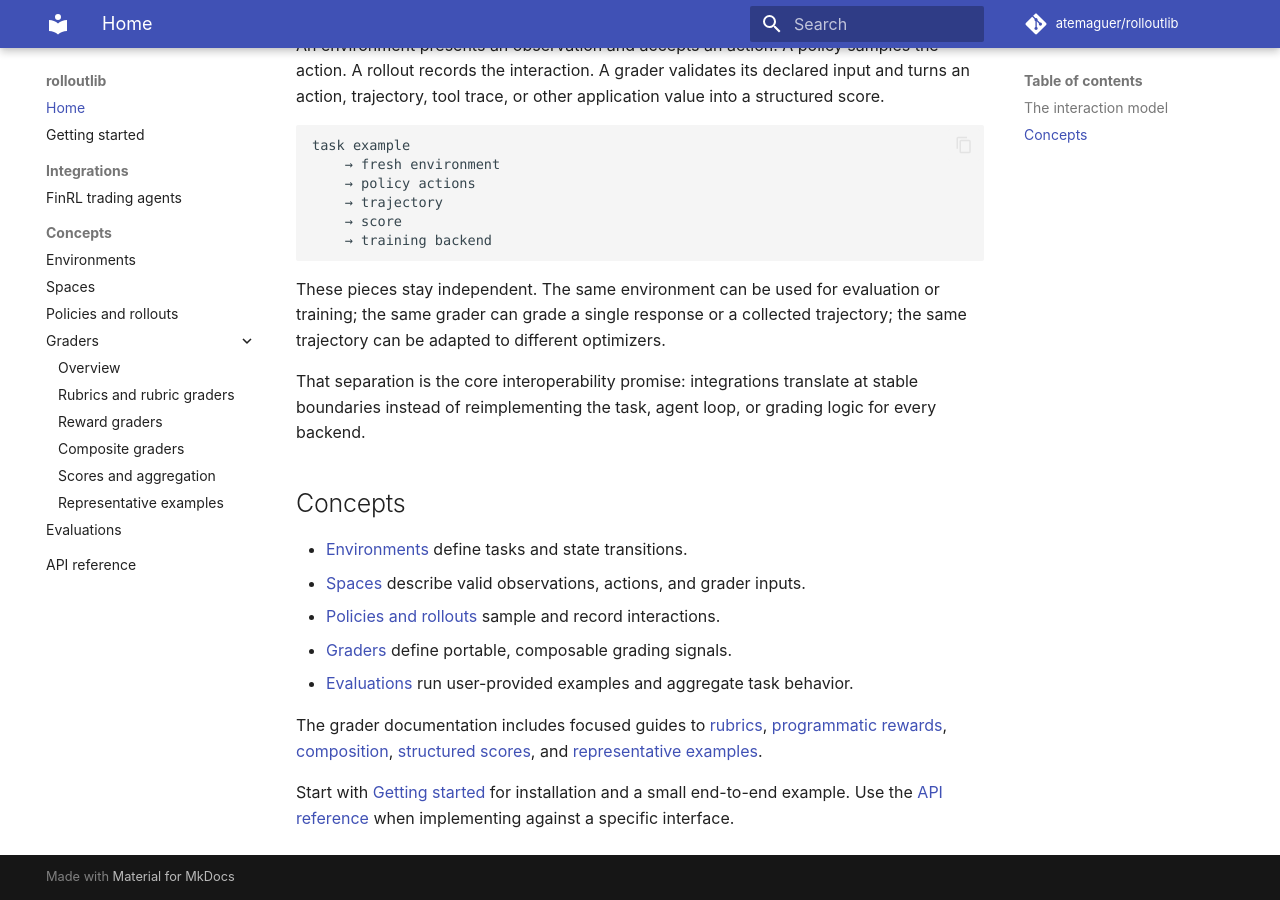
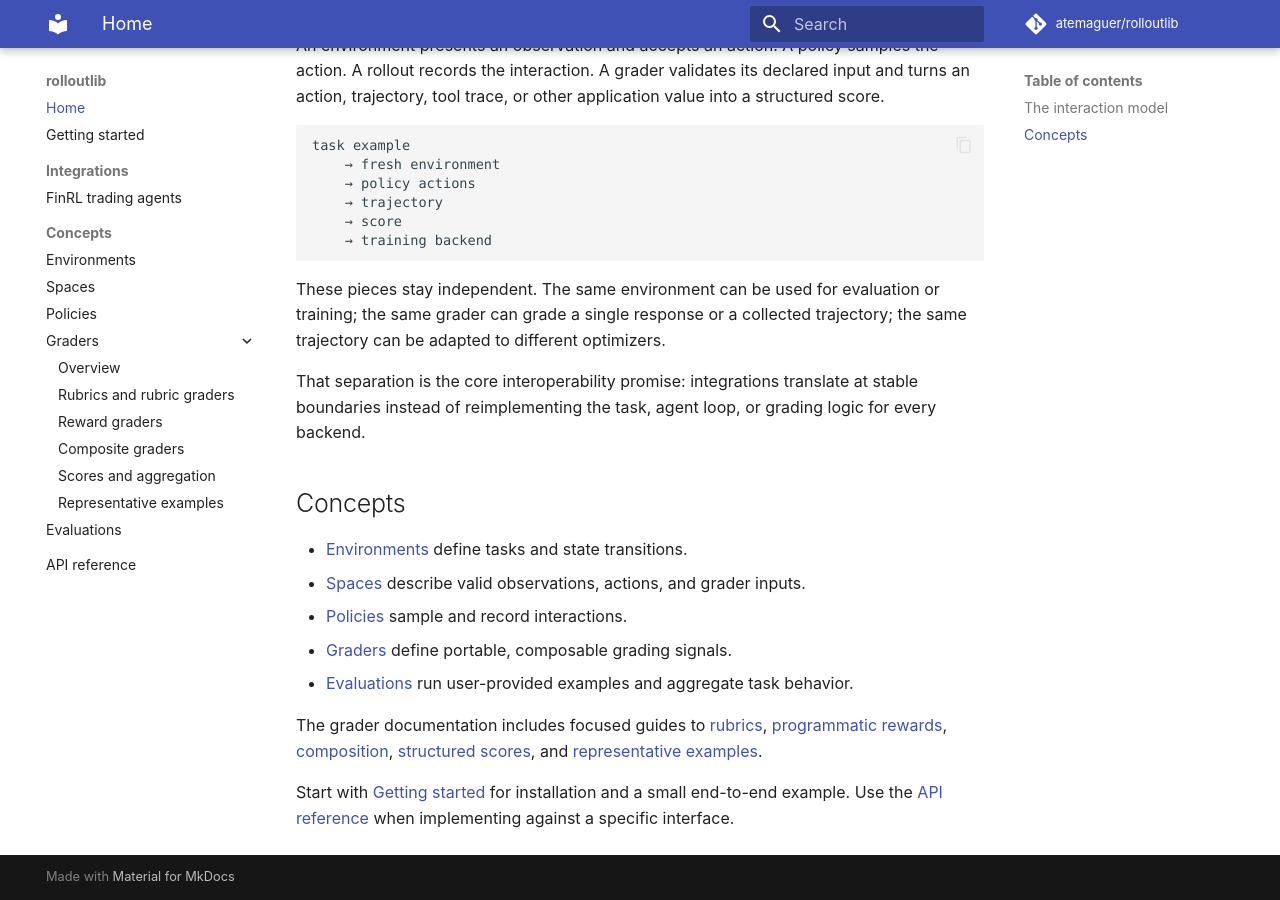
Before and after one commit to atemaguer/rolloutlib, an MkDocs documentation site: the page built from docs/index.md, in a window 1280 px wide and 900 px high, scrolled down 526 px. Built offline with MkDocs 1.6.1 and Material for MkDocs 9.7.7, drawn with Linux system fonts in a browser that asks for light colours; comment, search, counter and statistics services are not loaded.

Commit message:
Rename policies documentation section

```diff
--- a/docs/index.md
+++ b/docs/index.md
@@ -42,7 +42,7 @@ logic for every backend.
 - [Environments](concepts/environments.md) define tasks and state transitions.
 - [Spaces](concepts/spaces.md) describe valid observations, actions, and grader
   inputs.
-- [Policies and rollouts](concepts/rollouts.md) sample and record interactions.
+- [Policies](concepts/rollouts.md) sample and record interactions.
 - [Graders](concepts/graders.md) define portable, composable grading signals.
 - [Evaluations](concepts/evaluations.md) run user-provided examples and
   aggregate task behavior.
--- a/mkdocs.yml
+++ b/mkdocs.yml
@@ -48,7 +48,7 @@ nav:
   - Concepts:
       - Environments: concepts/environments.md
       - Spaces: concepts/spaces.md
-      - Policies and rollouts: concepts/rollouts.md
+      - Policies: concepts/rollouts.md
       - Graders:
           - Overview: concepts/graders.md
           - Rubrics and rubric graders: graders/rubrics.md
```
Also changed, not shown: docs/concepts/rollouts.md (+1 -1 lines).
